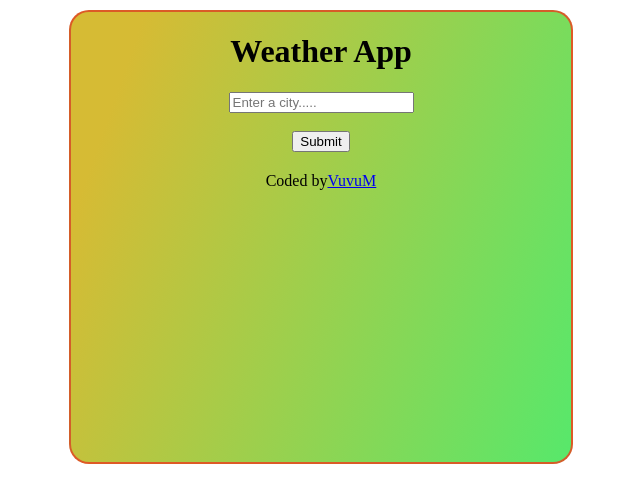
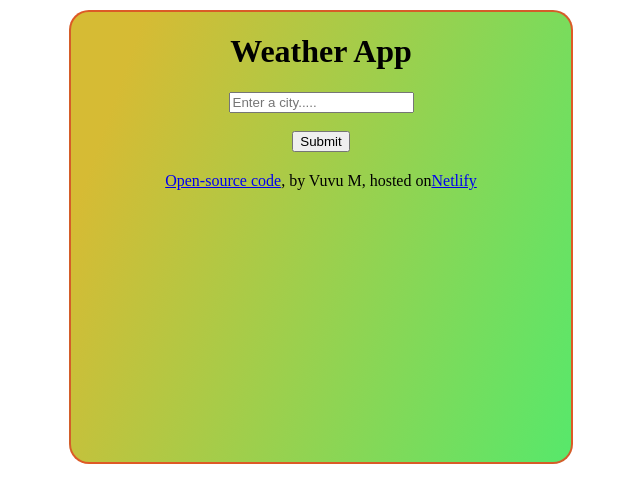
Before and after one commit to VuvuM03/weather-react, a React (Create React App) app: page / in a window 1280 px wide. Shown: the top 502 px of the page, without its empty margins (319-959 px from the left). Built offline with nearby package versions, Linux system fonts and the light colour scheme.

Commit message:
Updated Github and Netlify links

```diff
--- a/src/App.js
+++ b/src/App.js
@@ -8,9 +8,14 @@ function App() {
       <h1>Weather App</h1>
       <Weather />
       <footer>
-        Coded by
-        <a href="https://app.netlify.com/sites/courageous-daffodil-72d1bf/configuration/general">
-          VuvuM
+        <a href="https://github.com/VuvuM03/weather-react">Open-source code</a>,
+        by Vuvu M, hosted on
+        <a
+          href="https://courageous-daffodil-72d1bf.netlify.app/"
+          target="_blank"
+          rel="noreferrer"
+        >
+          Netlify
         </a>
       </footer>
     </div>
```
